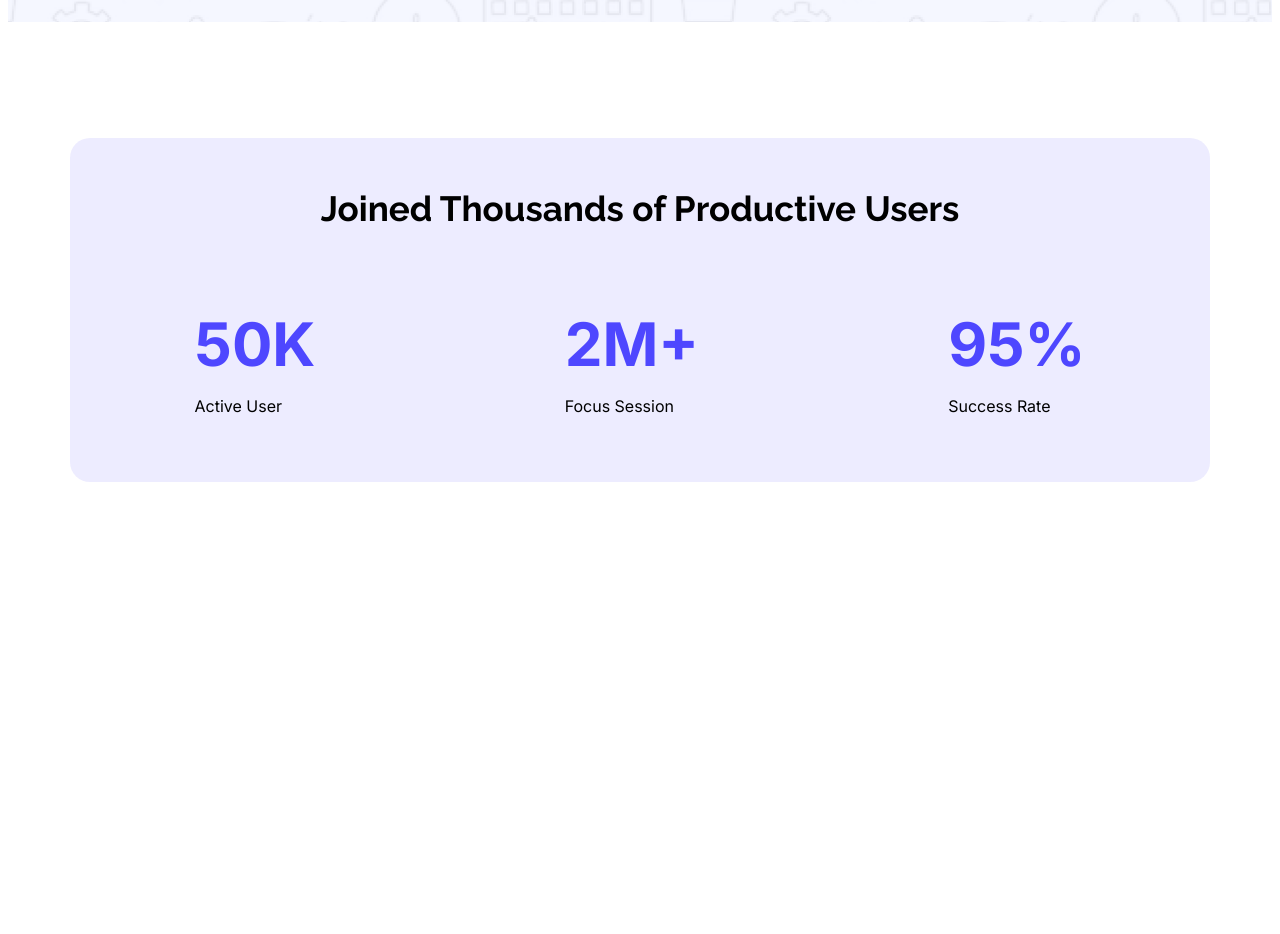
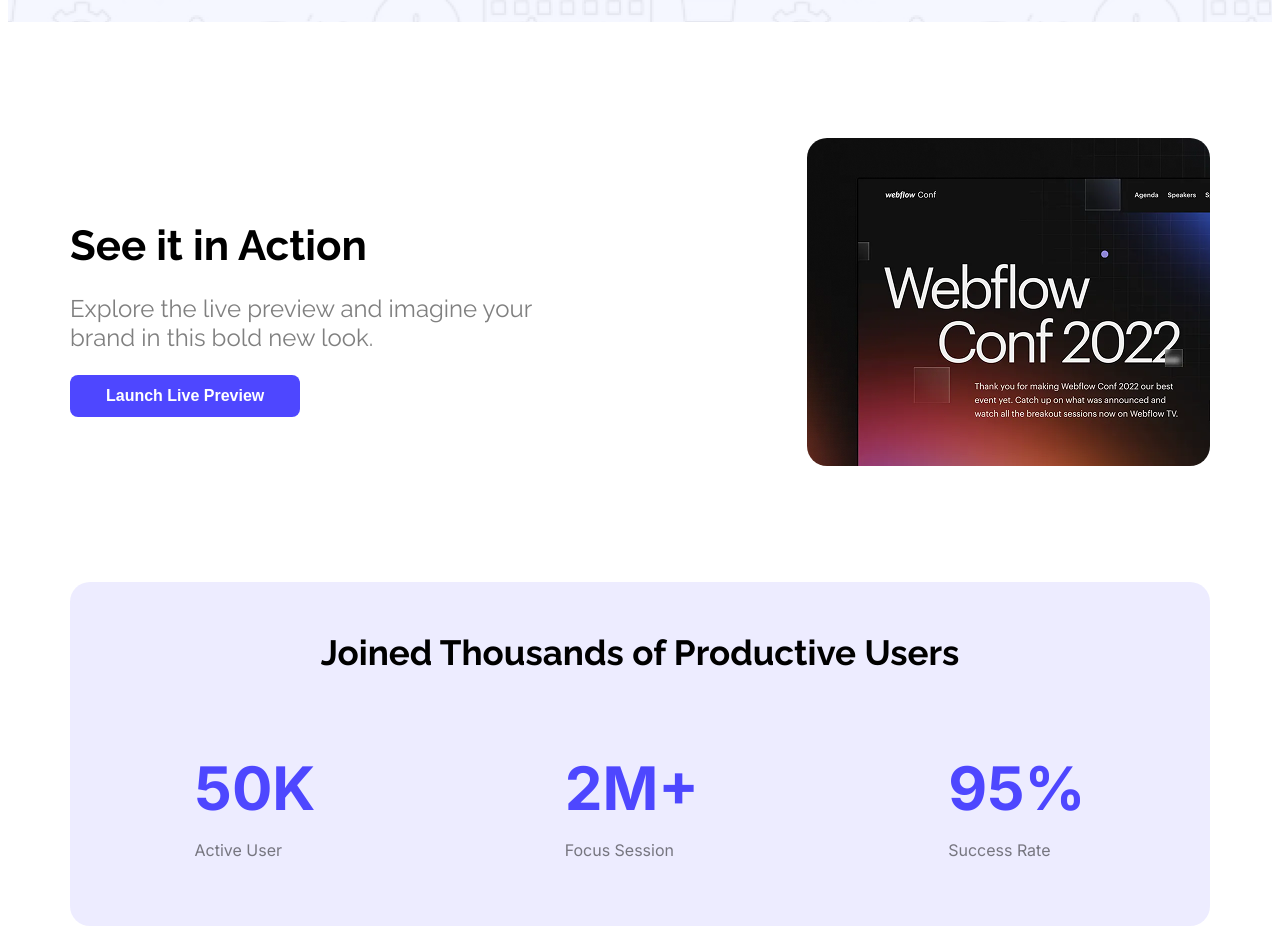
Before and after one commit to samiurRahman10/B12-Assignment1, a plain HTML site: page index.html in a window 1280 px wide. Shown: the part 636-1570 px from the top of the page. Before the commit the page ends 1126 px from the top, so only its background shows below. Drawn offline with Linux system fonts and the light colour scheme.

Commit message:
Action section added

```diff
--- a/index.html
+++ b/index.html
@@ -29,23 +29,33 @@
         </div>
     </header>
     <main>
+       <section class="Action">
+        <div class="action-content">
+            <h2 class="action-heading">See it in Action</h2>
+            <p class="action-text primary-color2">Explore the live preview and imagine your brand in this bold new look.</p>
+            <button class="btn-primary">Launch Live Preview</button>
+        </div>
+        <img class="action-img" src="./Assets/wc-mini.png" alt="">
+       </section>
+
         <section class="productive">
             <h1 class="productive-heading">Joined Thousands of Productive Users</h1>
             <div class="productive-container">
                 <div class="produtive-card">
                     <h1 class="inter-font2 productive-card-heading primary-color">50K</h1>
-                    <p class="inter-font2 productive-card-paragraph">Active User</p>
+                    <p class="inter-font2 productive-card-paragraph primary-color2">Active User</p>
                 </div>
                 <div class="produtive-card">
                     <h1 class="inter-font2 productive-card-heading primary-color">2M+</h1>
-                    <p class="inter-font2 productive-card-paragraph">Focus Session</p>
+                    <p class="inter-font2 productive-card-paragraph primary-color2">Focus Session</p>
                 </div>
                 <div class="produtive-card">
                     <h1 class="inter-font2 productive-card-heading primary-color">95%</h1>
-                    <p class="inter-font2 productive-card-paragraph">Success Rate</p>
+                    <p class="inter-font2 productive-card-paragraph primary-color2">Success Rate</p>
                 </div>
             </div>
         </section>
+
     </main>
     <footer>
 
--- a/style/style.css
+++ b/style/style.css
@@ -31,6 +31,13 @@
     color: #4E47FF;
 }
 
+.primary-color2 {
+    color: rgba(0, 0, 0, 0.5);
+}
+main{
+     max-width: 1140px;
+    margin: 0 auto;
+}
 /* Nav */
 nav {
     display: flex;
@@ -69,10 +76,33 @@
     height: 650px;
 }
 
+.Action {
+    display: flex;
+    justify-content: space-between;
+    margin-top: 116px;
+    align-items: center;
+}
+
+.action-content {
+    max-width: 517px;
+}
+
+.action-heading {
+    font-weight: bold;
+    font-size: 42px;
+    margin-bottom: 23px;
+}
+
+.action-text {
+    font-size: 24px;
+    margin-bottom: 23px;
+}
+.action-img
+{
+    border-radius: 20px;
+}
 /* Productive Section */
 .productive {
-    max-width: 1140px;
-    margin: 0 auto;
     background-color: rgba(78, 71, 255, 0.1);
     border-radius: 20px;
     margin-top: 116px;
```
